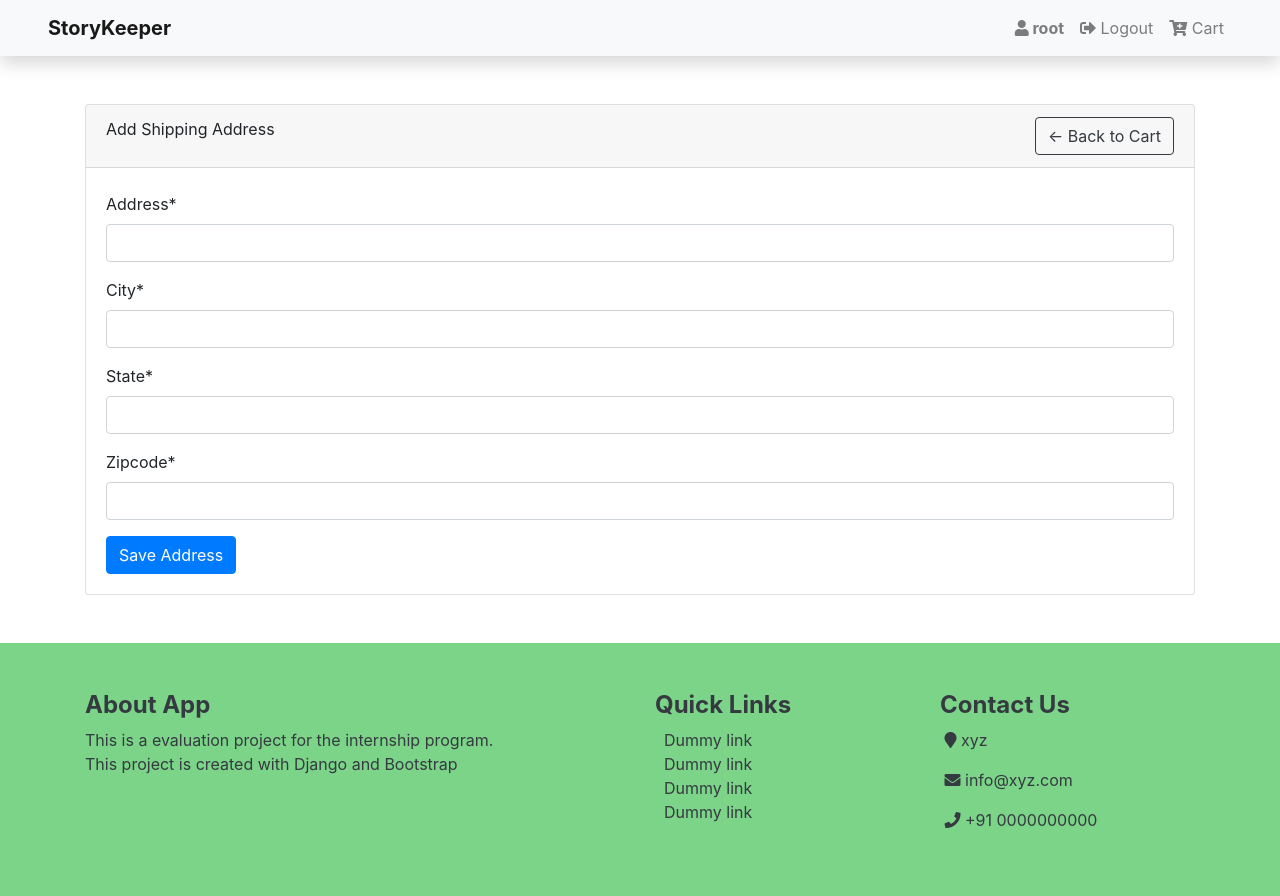
After one commit to itsrcx/online-book-store, a Django app: page /add_address/ in a window 1280 px wide. The commit adds this page. Run offline with Django 4.2, Linux system fonts and the light colour scheme; a user stored in the database is signed in; some libraries are stand-ins or nearby versions.

Commit message:
order summary and address done

```diff
--- a/src/books/forms.py
+++ b/src/books/forms.py
@@ -1,4 +1,5 @@
 from django import forms
+from .models import ShippingAddress
 
 # class CartAddForm(forms.Form):
 #     quantity = forms.IntegerField(initial=1, min_value=1, widget=forms.NumberInput(attrs={'class': 'form-control'}))
@@ -10,3 +11,8 @@ from django import forms
 class CheckoutForm(forms.Form):
     shipping_address = forms.CharField(max_length=200)
     payment_method = forms.ChoiceField(choices=[('credit_card', 'Credit Card'), ('paypal', 'PayPal')])
+
+class ShippingAddressForm(forms.ModelForm):
+    class Meta:
+        model = ShippingAddress
+        fields = ['address', 'city', 'state', 'zipcode']
--- a/src/books/models.py
+++ b/src/books/models.py
@@ -57,12 +57,13 @@ class ShippingAddress(models.Model):
     state = models.CharField(max_length=200, null=True)
     zipcode = models.CharField(max_length=200, null=True)
     date_added = models.DateTimeField(auto_now_add=True)
+    is_default = models.BooleanField(default=False)
 
     def __str__(self):
         return str(self.address)
 
 class Checkout(models.Model):
-    order = models.OneToOneField(Order, on_delete=models.CASCADE)
+    order = models.OneToOneField(Order, on_delete=models.CASCADE, unique=True)
     payment_status = models.CharField(max_length=50)
     payment_method = models.CharField(max_length=50)
     transaction_id = models.CharField(max_length=100)
--- a/src/books/templates/base.html
+++ b/src/books/templates/base.html
@@ -68,7 +68,7 @@
     </div>
 </nav>
         {% block content %} {% endblock %}
-<footer class="footer text-dark py-5 mt-4" style="background-color:rgb(124, 212, 136);">
+        <footer id="pageFooter" class="footer text-dark py-5 mt-5" style="background-color:rgb(124, 212, 136);">
             <div class="container">
                 <div class="row">
                     <div class="col-md-6">
@@ -96,9 +96,7 @@
                 </div>
             </div>
         </footer>
-
-
-
+<script src="https://code.jquery.com/jquery-3.6.0.min.js"></script>
 <script>
     $(document).ready(function() {
         // Check if there are messages with the "error" class
@@ -112,5 +110,6 @@
     });
 </script>
 
+
 </body>
 </html>
--- /dev/null
+++ b/src/books/templates/shopping/add-address.html
@@ -0,0 +1,25 @@
+{% extends 'base.html' %}
+
+{% load crispy_forms_tags %}
+
+{% block content %}
+
+
+<div class="container my-5">
+    <div class="card">
+        <div class="card-header">
+            Add Shipping Address
+            <a href="{% url 'cart' %}" class="btn btn-outline-dark float-right">&#x2190; Back to Cart</a>
+        </div>
+        <div class="card-body">
+            <form class="mt-1" method="post">
+                {% csrf_token %}
+                {{ form|crispy }}
+                <button type="submit" class="btn btn-primary">Save Address</button>
+            </form>
+        </div>
+    </div>
+</div>
+
+
+{% endblock %}
--- a/src/books/templates/shopping/cart.html
+++ b/src/books/templates/shopping/cart.html
@@ -24,7 +24,7 @@
             <tr>
                 <td>
                     <img src="{% static 'images/thumbnail.jpg' %}" alt="{{ item.books.title }}" class="img-thumbnail" width="100">
-                    <span>{{ item.books.title }}</span>
+                    <a href="#"><span class="text-success">{{ item.books.title }}</span></a>
                 </td>
                 <td>
                     <form method="post" action="{% url 'update_cart' item.id %}">
--- a/src/books/urls.py
+++ b/src/books/urls.py
@@ -11,4 +11,7 @@ urlpatterns = [
     path('cart/remove/<int:item_id>/', views.remove_from_cart, name='remove_from_cart'),
     path('cart/update/<int:item_id>/', views.update_cart, name='update_cart'),
     path('cart/checkout', views.checkoutView, name='checkout'),
+    path('add_address/', views.add_shipping_address, name='add_shipping_address'),
+    path('set_default_address/<int:address_id>/', views.set_default_address, name='set_default_address'),
+
 ]
--- a/src/books/views.py
+++ b/src/books/views.py
@@ -144,33 +144,80 @@ def update_cart(request, item_id):
 
     return redirect('cart')
 
+def calculateCartTotal(cart_items):
+    total = 0
+    for item in cart_items:
+        total += item.books.price * item.quantity
+    return total
+
 @login_required
 def checkoutView(request):
     user = request.user
     cart_items = Cart.objects.filter(user=user)
-    # Calculate the total amount
-    total_amount = sum(item.books.price * item.quantity for item in cart_items)
+    total_amount = calculateCartTotal(cart_items)
+    try:
+        default_shipping_address = ShippingAddress.objects.get(customer=user, is_default=True)
+    except ShippingAddress.DoesNotExist:
+        default_shipping_address = None
+
+    other_shipping_addresses = ShippingAddress.objects.filter(customer=user, is_default=False)
 
     if request.method == 'POST':
-        form = CheckoutForm(request.POST)
+        form = ShippingAddressForm(request.POST)
         if form.is_valid():
-            # Process the order and create a new order record
-            order = Order.objects.create(user=user, total_amount=total_amount)
-            for cart_item in cart_items:
-                order.items.add(cart_item)
+            shipping_address = form.save(commit=False)
+            shipping_address.customer = user
+            shipping_address.save()
+            ShippingAddress.objects.filter(customer=user).exclude(id=shipping_address.id).update(is_default=False)
+
+            order = Order(user=user, total_amount=total_amount)
             order.save()
+            order.items.set(cart_items)
 
-            # Clear the user's cart
-            cart_items.delete()
-
-            return redirect('order_confirmation', order_id=order.id)
-
+            return redirect('checkout')
     else:
-        form = CheckoutForm()
+        form = ShippingAddressForm(instance=default_shipping_address)
 
     context = {
-        'form': form,
         'cart_items': cart_items,
         'total_amount': total_amount,
+        'form': form,
+        'shipping_address': default_shipping_address,
+        'other_addresses': other_shipping_addresses,
     }
+
     return render(request, 'shopping/checkout.html', context)
+
+
+@login_required
+def add_shipping_address(request):
+    if request.method == 'POST':
+        form = ShippingAddressForm(request.POST)
+        try:
+            if form.is_valid():
+                shipping_address = form.save(commit=False)
+                shipping_address.customer = request.user
+                shipping_address.is_default = True
+                shipping_address.save()
+
+                ShippingAddress.objects.filter(customer=request.user).exclude(id=shipping_address.id).update(is_default=False)
+
+                messages.success(request, 'Shipping address added successfully.')
+            else:
+                messages.error(request, 'Invalid shipping address data. Please check your inputs.')
+        except Exception as e:
+            messages.error(request, 'An error occurred while adding the shipping address. Please try again later.')
+        return redirect('checkout')
+    else:
+        form = ShippingAddressForm()
+
+    return render(request, 'shopping/add-address.html', {'form': form})
+
+
+def set_default_address(request, address_id):
+    address = get_object_or_404(ShippingAddress, pk=address_id, customer=request.user)
+    address.is_default = True
+    address.save()
+    ShippingAddress.objects.filter(customer=request.user).exclude(pk=address_id).update(is_default=False)
+    messages.success(request, 'Default address set successfully.')
+    return redirect('checkout')
```
Also changed, not shown: src/books/templates/shopping/checkout.html (+70 -28 lines), src/books/templatetags/custom_filters.py (added, +7 -0 lines), README.md, src/books/migrations/0002_shippingaddress_is_default.py (added), src/db.sqlite3. Lines whose indentation alone changed are shown as unchanged.
